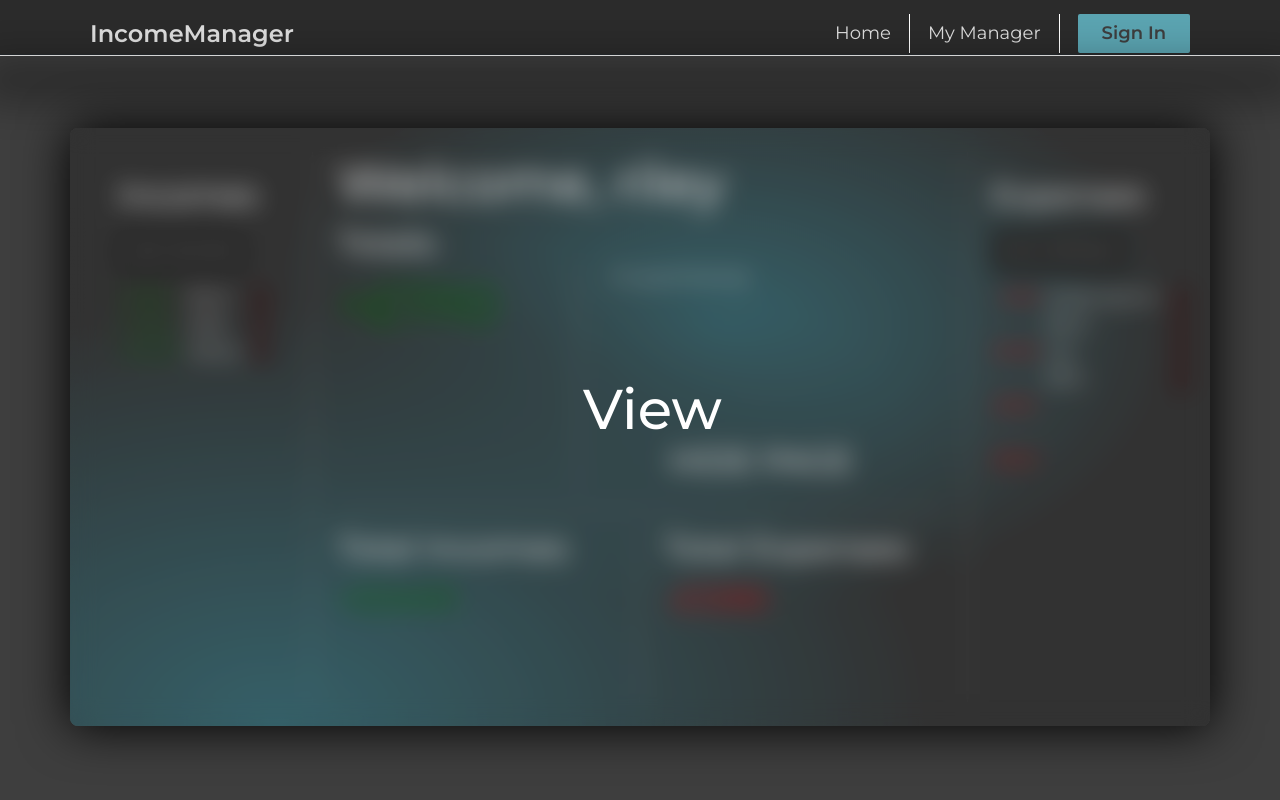
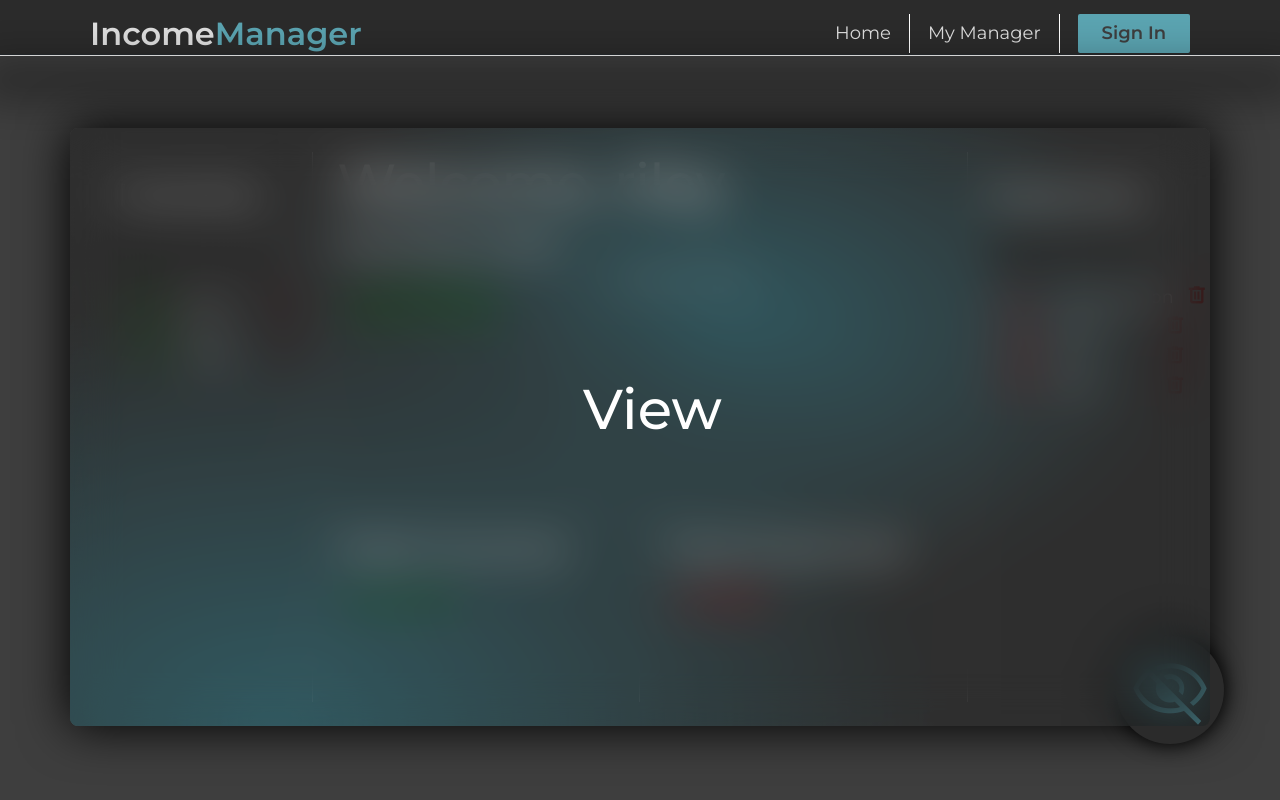
Before and after one commit to Riley-26/IncomeManagerApp, a Django app: page /userpage/ in a window 1280 px wide. Run offline with Django 4.2, Linux system fonts and the light colour scheme; a user stored in the database is signed in; data comes from the database, SQL or seed files in the repository; both versions use the stored data as it was after the commit.

Commit message:
9/12 23:04

```diff
--- a/IncomeApp/templates/incomeapp/main.html
+++ b/IncomeApp/templates/incomeapp/main.html
@@ -50,7 +50,7 @@
     <body>
         <nav class="navbar">
             <div class="nav-container">
-                <a href="{% url 'home' %}" class="nav-list-logo">IncomeManager</a>
+                <a href="{% url 'home' %}" class="nav-list-logo">Income<span style="color:#5ba4b1;">Manager</span></a>
                 <ul class="nav-list">
                     <li class="nav-list-element"><a href="{% url 'home' %}">Home</a></li>
                     <li class="nav-list-element nav-list-element-mid"><a href="{% url 'userpage' %}">My Manager</a></li>
--- a/IncomeApp/templates/incomeapp/userpage.html
+++ b/IncomeApp/templates/incomeapp/userpage.html
@@ -18,34 +18,28 @@
                 <input type="button" value="Submit" onclick="addNewIncome()">
             </form>
             <div class="main-left-lists">
-                <ul class="main-left-list-nums">
-                    {% for income in incomes %}
-                        <li class="main-left-list-element-num" style="color:green;">+ £{{income.amount}}</li>
-                    {% endfor %}
-                </ul>
-                <ul class="main-left-list-titles">
-                    {% for income in incomes %}
+                {% for income in incomes %}
+                <div class="main-left-list">
+                    <li class="main-left-list-element-num" style="color:green;">+£{{income.amount}}</li>
+                    <ul class="main-left-list-item">
                         <li class="main-left-list-element-title">{{income.name}}</li>
-                    {% endfor %}
-                </ul>
-                <ul class="main-left-list-deletes">
-                    {% for income in incomes %}
-                        <li class="main-left-list-delete"><img src={% static "images/delete_FILL0_wght400_GRAD0_opsz24.png"%} onclick="deleteIncome({{ forloop.counter0 }})"></img></li>
-                    {% endfor %}
+                        <li class="main-left-list-delete"><span class="material-symbols-outlined bin-icon"onclick="deleteIncome({{ forloop.counter0 }})">delete</span></li>
+                    </ul>
+                </div>
+                {% endfor %}
                 </ul>
             </div>
         </div>
         <div class="main-mid">
             <div class="main-totals">
                 <h1 class="main-totals-header">Welcome, {{user.name}}</h1>
-                <h2 class="main-totals-subheader">Totals:</h2>
+                <h2 class="main-totals-subheader">Monthly total:</h2>
                 <div class="main-totals-info-wrapper">
                     <span class="main-totals-usertotal" style="color:green;">{{final_total}}</span>
                     <div class="main-totals-right-info">
                         <p class="main-totals-info">
                             On good footing!
                         </p>
-                        <h3 class="hide-button" onclick="blurModal('hide')">HIDE PAGE</h3>
                     </div>
                 </div>
             </div>
@@ -72,24 +66,20 @@
                 <input type="button" value="Submit" onclick="addNewExpense()">
             </form>
             <div class="main-right-lists">
-                <ul class="main-right-list-nums">
-                    {% for expense in expenses %}
-                        <li class="main-right-list-element-num" style="color:red;">- £{{expense.amount}}</li>
-                    {% endfor %}
-                </ul>
-                <ul class="main-right-list-titles">
-                    {% for expense in expenses %}
+                {% for expense in expenses %}
+                <div class="main-right-list">
+                    <li class="main-right-list-element-num" style="color:red;">+£{{expense.amount}}</li>
+                    <ul class="main-right-list-item">
                         <li class="main-right-list-element-title">{{expense.name}}</li>
-                    {% endfor %}
-                </ul>
-                <ul class="main-right-list-deletes">
-                    {% for expense in expenses %}
-                        <li class="main-right-list-delete"><img src={% static "images/delete_FILL0_wght400_GRAD0_opsz24.png"%} onclick="deleteExpense({{ forloop.counter0 }})"></img></li>
-                    {% endfor %}
+                        <li class="main-right-list-delete"><span class="material-symbols-outlined bin-icon"onclick="deleteExpense({{ forloop.counter0 }})">delete</span></li>
+                    </ul>
+                </div>
+                {% endfor %}
                 </ul>
             </div>
         </div>
     </div>
+    <span class="hide-button" onclick="visIcon()"><span class="material-symbols-outlined hide-icon">visibility_off</span></span>
 </div>
 
 {% endblock content %}
--- a/static/css/main.css
+++ b/static/css/main.css
@@ -13,6 +13,7 @@ body{
 nav{
     background-color: rgb(43, 43, 43);
     height: 7vh;
+    z-index: 1;
 }
 
 li{
@@ -87,7 +88,7 @@ li{
 }
 
 .nav-list-logo{
-    font-size: 24px;
+    font-size: 32px;
     font-weight: 600;
     padding-left: 18px;
     padding-right: 18px;
@@ -132,10 +133,37 @@ li{
     position: relative;
 }
 
+.hide-button{
+    display: flex;
+    justify-content: center;
+    align-items: center;
+    position: absolute;
+    right: 0;
+    bottom: 0;
+    margin: 56px;
+    background-color: rgb(43, 43, 43);
+    border-radius: 50%;
+    width: 108px;
+    height: 108px;
+    box-shadow: 0px 0px 20px 0px black;
+    transition: all 0.2s ease-in-out;
+}
+
+.hide-button:hover{
+    cursor: pointer;
+    box-shadow: 0px 0px 40px 0px black;
+    transform: scale(1.05);
+}
+
+.hide-icon{
+    font-size: 80px;
+    color: var(--main-color);
+}
+
 .modal{
     position: absolute;
-    background-color: rgba(0, 0, 0, 0.192);
-    backdrop-filter: blur(12px);
+    background-color: rgba(0, 0, 0, 0.25);
+    backdrop-filter: blur(24px);
     display: block;
     opacity: 1;
     border-radius: 8px;
@@ -266,18 +284,6 @@ li{
     width: 60%;
 }
 
-.hide-button{
-    height: 20%;
-    text-align: center;
-    transition: all 0.2s ease;
-    font-size: 32px;
-}
-
-.hide-button:hover{
-    text-shadow: 0 0 20px black;
-    cursor: pointer;
-}
-
 /* Main Left */
 
 .main-left-list-element{
@@ -301,29 +307,29 @@ li{
 
 .main-left-lists{
     display: flex;
-    flex-direction: row;
+    flex-direction: column;
     width: 100%;
-    padding: 0 12px 0 18px;
+    padding: 0 0 0 24px;
 }
 
-.main-left-list-nums{
-    padding: 0 8px 0 0;
+.main-left-list{
+    display: flex;
+    flex-direction: row;
+    justify-content: space-between;
+    width: 100%;
 }
 
-.main-left-list-deletes{
+.main-left-list-item{
     display: flex;
-    flex-direction: column;
-    padding: 0 0 0 8px;
+    flex-direction: row;
+    justify-content: space-between;
+    width: 65%;
+    margin: 0;
 }
 
 .main-left-list-delete{
-    filter: brightness(0.3);
+    margin-right: 12px;
     transition: all ease-in-out 0.1s;
-}
-
-.main-left-list-delete:hover{
-    cursor: pointer;
-    filter: brightness(0.8);
 }
 
 .income-form{
@@ -363,29 +369,29 @@ li{
 
 .main-right-lists{
     display: flex;
-    flex-direction: row;
+    flex-direction: column;
     width: 100%;
     padding: 0 0 0 24px;
 }
 
-.main-right-list-nums{
-    padding: 0 8px 0 0;
+.main-right-list{
+    display: flex;
+    flex-direction: row;
+    justify-content: space-between;
+    width: 100%;
 }
 
-.main-right-list-deletes{
+.main-right-list-item{
     display: flex;
-    flex-direction: column;
-    padding: 0 0 0 8px;
+    flex-direction: row;
+    justify-content: space-between;
+    width: 65%;
+    margin: 0;
 }
 
 .main-right-list-delete{
-    filter: brightness(0.3);
+    margin-left: 12px;
     transition: all ease-in-out 0.1s;
-}
-
-.main-right-list-delete:hover{
-    cursor: pointer;
-    filter: brightness(0.8);
 }
 
 .expense-form{
@@ -394,12 +400,25 @@ li{
     right: 40%;
     display: none;
     flex-direction: column;
-    box-shadow: 0 0 0 max(100vh, 100vw) rgba(0, 0, 0, 0.4);
-    background-color: rgba(0, 0, 0, 0.7);
+    box-shadow: 0 0 0 max(100vh, 100vw) rgba(0, 0, 0, 0.6);
+    background-color: rgba(0, 0, 0, 0.8);
     border-radius: 6px;
     padding: 32px;
     opacity: 0;
-    transition: all 0.2s ease;
+    transition: all 0.1s ease;
+}
+
+.bin-icon{
+    font-size: 22px;
+    padding: 0;
+    font-weight: 600;
+    color: #540000;
+    transition: all 0.05s ease-in-out;
+}
+
+.bin-icon:hover{
+    cursor: pointer;
+    color: red;
 }
 
 /* Home */
@@ -493,7 +514,7 @@ li{
 }
 
 
-.material-symbols-outlined{
+.home-icons{
     font-size: 36px;
     font-weight: 600;
     padding: 16px 24px;
--- a/static/js/manager.js
+++ b/static/js/manager.js
@@ -1,6 +1,7 @@
 const mainModal = document.getElementsByClassName("modal")[0];
 const incomeForm = document.getElementsByClassName("income-form")[0];
 const expenseForm = document.getElementsByClassName("expense-form")[0];
+const visBtn = document.getElementsByClassName("hide-icon")[0];
 
 if (window.location.pathname == '/userpage/'){
     const userTotal = document.getElementsByClassName("main-totals-usertotal")[0];
@@ -22,6 +23,25 @@ if (window.location.pathname == '/userpage/'){
     } else{
         mainModal.style.opacity = sessionStorage.getItem("opacity")
     }
+
+    if (!sessionStorage.getItem("vis")){
+        sessionStorage.setItem("vis", "visibility")
+    } else{
+        visBtn.innerHTML = sessionStorage.getItem("vis")
+    }
+}
+
+function visIcon(){
+    if (visBtn.innerHTML === "visibility"){
+        visBtn.innerHTML = "visibility_off"
+        sessionStorage.setItem("vis", "visibility_off")
+        blurModal("show")
+    } else if (visBtn.innerHTML === "visibility_off"){
+        visBtn.innerHTML = "visibility"
+        sessionStorage.setItem("vis", "visibility")
+        blurModal("hide")
+    }
+
 }
 
 function blurModal(value){
@@ -30,11 +50,15 @@ function blurModal(value){
         mainModal.style.opacity = sessionStorage.getItem("opacity");
         sessionStorage.setItem("display", "none");
         setTimeout(() => {mainModal.style.display = sessionStorage.getItem("display")}, 200);
+        sessionStorage.setItem("vis", "visibility_off")
+        visBtn.innerHTML = sessionStorage.getItem("vis")
     } else if (value === "hide"){
         sessionStorage.setItem("display", "block");
         mainModal.style.display = sessionStorage.getItem("display");
         sessionStorage.setItem("opacity", "1");
         setTimeout(() => {mainModal.style.opacity = sessionStorage.getItem("opacity")}, 200);
+        sessionStorage.setItem("vis", "visibility")
+        visBtn.innerHTML = sessionStorage.getItem("vis")
     }
 }
 
```
Also changed, not shown: other parts of static/css/main.css (+40 -17 lines), IncomeApp/templates/incomeapp/home.html (+8 -4 lines), db.sqlite3.
